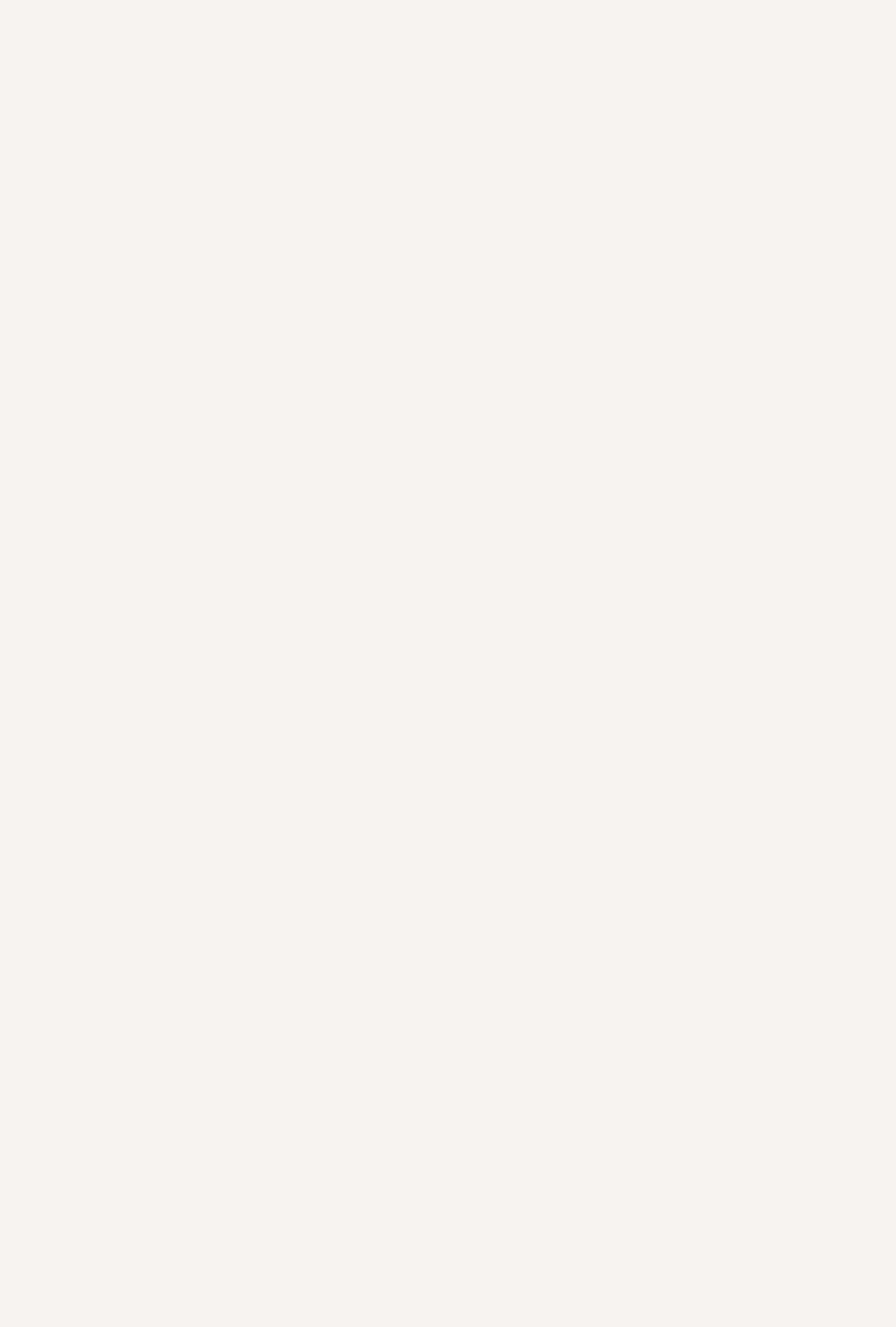
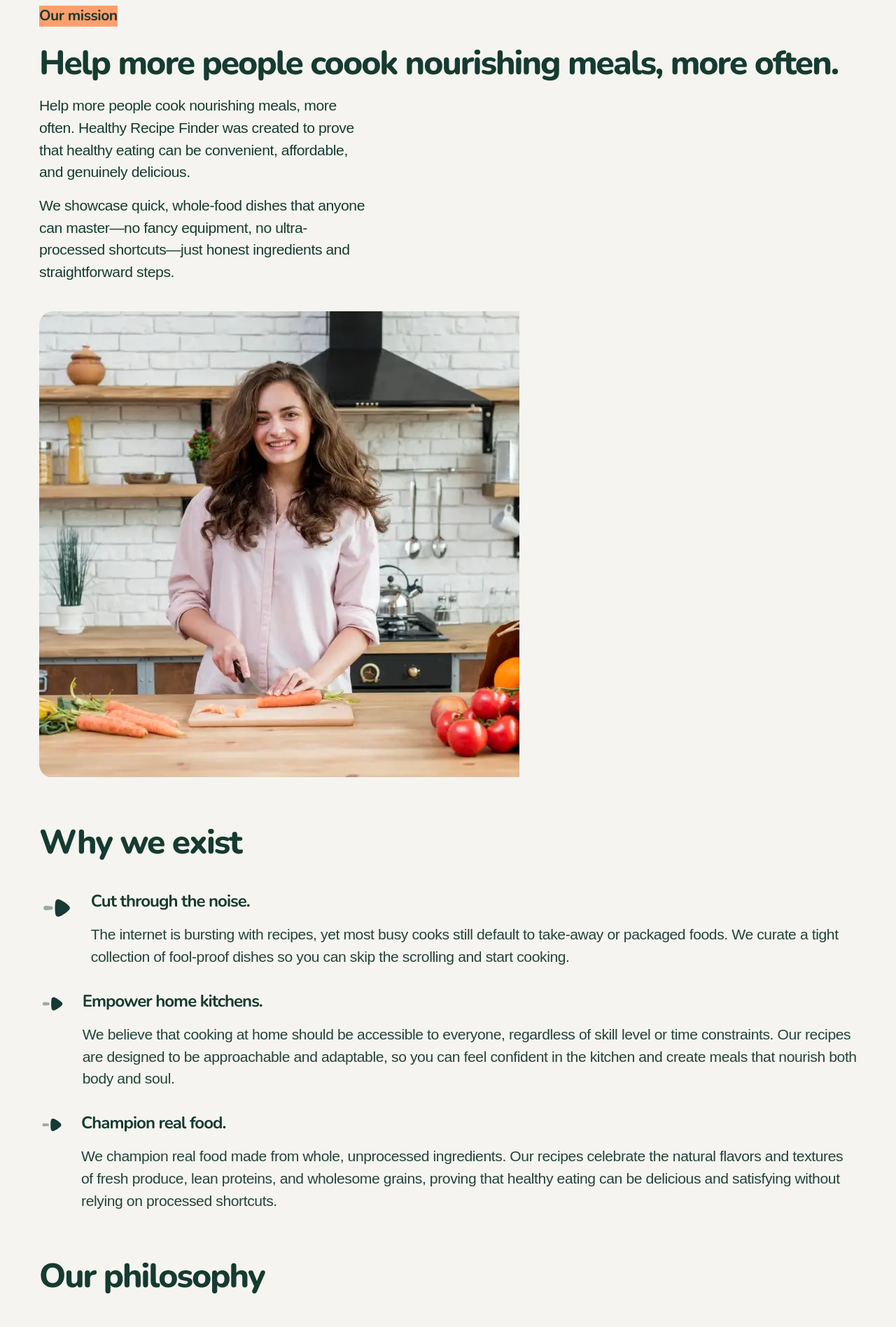
Before and after one commit to cgojk/HealthyMeals, a React (Vite) app: page /about in a window 1280 px wide. Before the commit this address had no page. Shown: the part 120-2017 px from the top of the page at 70% size. Before the commit the page ends 800 px from the top, so only its background shows below. Built offline with nearby package versions, Linux system fonts and the light colour scheme; a web font is replaced by a local one.

Commit message:
organising the styles and creting component for the about page

```diff
--- a/src/App.jsx
+++ b/src/App.jsx
@@ -5,6 +5,7 @@ import { BrowserRouter, Routes, Route} from 'react-router-dom';
 // import Footer from './pages/Footer';
 
 import Home from "./pages/home";
+import About from "./pages/about";
 // import About from "./pages/about";
 // import Recipe from "./pages/recipe";
 // import Recipes from "./pages/recipes";
@@ -17,8 +18,9 @@ export default function App() {
       <Routes>
 
             <Route path="/" element={<Home />} />
-            {/* <Route path="/about" element={<About />} />
-            <Route path="/recipes" element={<Recipe />} />
+            <Route path="/about" element={<About />} />
+            {/* <Route path="/about" element={<About />
+            <Route path="/recipes" element={<Recipe />} /> */}
              {/* <Route path="/recipes" element={<recipes />} /> */}
              {/* <Route path="/recipes" element={<Recipes />} /> */}
 
--- /dev/null
+++ b/src/components/InfoItemAbout.jsx
@@ -0,0 +1,25 @@
+
+import React from "react";
+
+
+export default function InfoItemAbout({arrow, title, description}) {
+    return(
+
+
+                      <li className="wrapper__info--item">
+                        <div className="wrapper__image--arrow">
+                          <img src={arrow} alt="Arrow" className="about__icon--arrow" />
+                       </div>
+                        <div className="wrapper__subtitle--description">
+                            <div className="arrow_subtitle">
+                              <h3 className="about__subtitle--info">{title}</h3>
+                            </div>
+                            <div className="about__description">
+                              <p className="about__description--info">{description}</p>
+                            </div>
+                        </div>
+                      </li>
+
+
+    )
+    }
--- /dev/null
+++ b/src/data/Aboutdatainfo.js
@@ -0,0 +1,42 @@
+import imageIconarrow from "../assets/images/icon-bullet-point.svg";
+
+
+export default [
+    {
+        id: 1,
+        arrow: imageIconarrow,
+        title: "Cut through the noise.",
+        description: " The internet is bursting with recipes, yet most busy cooks still default to take-away or packaged foods. We curate a tight collection of fool-proof dishes so you can skip the scrolling and start cooking."
+    },
+    {
+        id: 2,
+        arrow: imageIconarrow,
+        title: "Empower home kitchens.",
+        description: "We believe that cooking at home should be accessible to everyone, regardless of skill level or time constraints. Our recipes are designed to be approachable and adaptable, so you can feel confident in the kitchen and create meals that nourish both body and soul."
+    },
+    {
+        id: 3,
+        arrow: imageIconarrow,
+        title: "Champion real food.",
+        description: "We champion real food made from whole, unprocessed ingredients. Our recipes celebrate the natural flavors and textures of fresh produce, lean proteins, and wholesome grains, proving that healthy eating can be delicious and satisfying without relying on processed shortcuts."
+    },
+    {
+        id: 4,
+        arrow: imageIconarrow,
+        title: "Inspire healthier habits.",
+        description: "Our mission is to inspire healthier habits by making nutritious cooking simple and enjoyable. We aim to empower individuals to take control of their health through food, fostering a community that values wellness, sustainability, and the joy of cooking at home."
+    },
+    {
+        id: 5,
+        arrow: imageIconarrow,
+        title: "Support sustainable choices.",
+        description: "We are committed to supporting sustainable food choices by promoting recipes that prioritize seasonal, locally sourced ingredients. By encouraging mindful eating and reducing reliance on processed foods, we hope to contribute to a healthier planet and a more sustainable food system."
+    },
+    {
+        id: 6,
+        arrow: imageIconarrow,
+        title: "Foster a community of food lovers.",
+        description: "We believe that sharing recipes and cooking experiences creates a sense of belonging and connection. Our community-driven approach allows home cooks to learn from each other, exchange tips, and celebrate the joy of creating delicious, healthy meals together."
+    }
+
+];
--- a/src/pages/about.jsx
+++ b/src/pages/about.jsx
@@ -5,6 +5,9 @@ import Footer from "../components/Footer";
 import CalltoAction from "../components/CalltoAction";
 import imageAbout from "../assets/images/image-about-our-mission-small.webp";
 import imagebeyonplate from  "../assets/images/image-about-beyond-the-plate-small.webp";
+import arrow from "../assets/images/icon-bullet-point.svg";
+import InfoItemAbout from "../components/InfoItemAbout";
+import dataInfoAbout from "../data/Aboutdatainfo.js";
 
 export default function About() {
   return (
@@ -18,72 +21,128 @@ export default function About() {
             <p className="about__text">
               Help more people cook nourishing meals, more often.
               Healthy Recipe Finder was created to prove that healthy
-              eating can be convenient, affordable, and genuinely delicious.
+              eating can be convenient, affordable, and genuinely delicious. </p>
+
+              <p className="about__text">
               We showcase quick, whole-food dishes that anyone can master—no
               fancy equipment, no ultra-processed shortcuts—just honest
               ingredients and straightforward steps.
             </p>
           </div>
-          <div className="wrapper_image">
+          <div className="wrapper__image">
             <img src={imageAbout} alt="About" loading="lazy" className="about__image" />
           </div>
       </div>
 
-      <section className="About__section--info">
+      <section className="about__section--info">
 
           <h2 className="about__subtitle">Why we exist</h2>
-          <p className="about__text">
-            Cut through the noise.
-            The internet is bursting with recipes, yet most busy cooks
+          <ul className="about__text">
+            <InfoItemAbout
+              arrow={dataInfoAbout[0].arrow}
+              title={dataInfoAbout[0].title}
+              description={dataInfoAbout[0].description}
+            />
+            <InfoItemAbout
+              arrow={dataInfoAbout[1].arrow}
+              title={dataInfoAbout[1].title}
+              description={dataInfoAbout[1].description}
+            />
+            <InfoItemAbout
+              arrow={dataInfoAbout[2].arrow}
+              title={dataInfoAbout[2].title}
+              description={dataInfoAbout[2].description}
+            />
+
+
+              {/* <li className="wrapper__info--item">
+                <div className="wrapper__image--arrow">
+                  <img src={arrow} alt="Arrow" className="about__icon--arrow" />
+               </div>
+                <div className="wrapper__subtitle--description">
+                    <div className="arrow_subtitle">
+                      <h3 className="about__subtitle--info">Cut through the noise. </h3>
+                    </div>
+                    <div className="about__description">
+                      <p className="about__description--info"> The internet is bursting with recipes, yet most busy cooks
                         still default to take-away or packaged foods. We curate a
                       tight collection of fool-proof dishes so you can skip the
                       scrolling and start cooking.
                     </p>
+                    </div>
+                </div>
+              </li>
 
-          <p className="about__text">
-            Empower home kitchens.
-            When you control what goes into your meals, you control how
+
+             <li className="wrapper__info--item">
+
+               <div className="wrapper__image--arrow">
+                 <img src={arrow} alt="Arrow" className="about__icon--arrow" />
+               </div>
+              <div className="wrapper__subtitle--description">
+                 <div className="arrow_subtitle">
+                   <h3 className="about__subtitle--info">Empower home kitchens. </h3>
+                </div>
+                 <div className="about__description">
+                    <p className="about__description--info">When you control what goes into your meals, you control how
                     you feel. Every recipe is built around unrefined ingredients
                     and ready in about half an hour of active prep.
                     </p>
+                  </div>
+                </div>
+              </li> */}
 
-          <p className="about__text">
-            Make healthy look good.
-            High-resolution imagery shows you exactly what success looks
-            like—because we eat with our eyes first, and confidence matters.
+              {/* <li className="wrapper__info--item">
+
+                <div className="wrapper__image--arrow">
+                   <img src={arrow} alt="Arrow" className="about__icon--arrow" />
+                </div>
+                <div className="wrapper__subtitle--description">
+                   <div className="arrow_subtitle">
+                     <h3 className="about__subtitle--info">Make healthy eating inclusive. </h3>
+                  </div>
+                   <div className="about__description">
+                      <p className="about__description--info">We celebrate the diversity of home cooks and palates,
+                        offering a range of flavors and dietary preferences without
+                        ever sacrificing simplicity or taste.
                       </p>
+                    </div>
+                  </div>
+              </li> */}
+
+          </ul>
+
+
 
       </section>
 
-      <section className="About__section--philosophy">
 
-      <h2 className="about__subtitle">Our food philosophy</h2>
-      <p className="about__text">
-        Whole ingredients first.
-        Fresh produce, grains, legumes, herbs, and quality fats form the
-        backbone of every recipe.
-      </p>
+      <section className="about__section--info">
 
-      <p className="about__text">
-        Flavor without compromise.
-        Spices, citrus, and natural sweetness replace excess salt, sugar,
-        and additives.
-      </p>
+          <h2 className="about__subtitle">Our philosophy</h2>
+          <ul className="about__text">
+             <InfoItemAbout
+              arrow={dataInfoAbout[3].arrow}
+              title={dataInfoAbout[3].title}
+              description={dataInfoAbout[3].description}
+            />
+              <InfoItemAbout
+              arrow={dataInfoAbout[4].arrow}
+              title={dataInfoAbout[4].title}
+              description={dataInfoAbout[4].description}
+            />
+              <InfoItemAbout
+              arrow={dataInfoAbout[5].arrow}
+              title={dataInfoAbout[5].title}
+              description={dataInfoAbout[5].description}
+            />
 
-      <p className="about__text">
-        Respect for time.
-        Weeknight meals should slot into real schedules; weekend cooking
-        can be leisurely but never wasteful.
-      </p>
+          </ul>
 
-      <p className="about__text">
-        Sustainable choices.
-        Short ingredient lists cut down on food waste and carbon footprint,
-        while plant-forward dishes keep things planet-friendly.
-      </p>
  </section>
 
  <section className="About__section--beyond">
+        <div className="beyond__text">
               <h2 className="about__subtitle">Beyond the plate</h2>
               <p className="about__text">
                 We believe food is a catalyst for community and well-being.
@@ -95,8 +154,10 @@ export default function About() {
                 <li className="about__list__item">Reduce reliance on single-use packaging and delivery waste.</li>
                 <li className="about__list__item">Spark curiosity about seasonal produce and local agriculture.</li>
               </ul>
-
+          </div>
+          <div className="image__beyond">
             <img src={imagebeyonplate} alt="Beyond the plate" loading="lazy" className="about__image--beyond" />
+          </div>
       </section>
     </section>
     <section className="recipes__section">
@@ -107,70 +168,3 @@ export default function About() {
 
   )
 }
-
-
-
-
-
-  /* Our mission
-
-  Help more people cook nourishing meals, more often.
-
-  Healthy Recipe Finder was created to prove that healthy
-  eating can be convenient, affordable, and genuinely delicious.
-
-  We showcase quick, whole-food dishes that anyone can master—no
-  fancy equipment, no ultra-processed shortcuts—just honest
-  ingredients and straightforward steps.
-
-  Why we exist
-
-  Cut through the noise.
-  The internet is bursting with recipes, yet most busy cooks
-  still default to take-away or packaged foods. We curate a
-  tight collection of fool-proof dishes so you can skip the
-  scrolling and start cooking.
-
-  Empower home kitchens.
-  When you control what goes into your meals, you control how
-  you feel. Every recipe is built around unrefined ingredients
-  and ready in about half an hour of active prep.
-
-  Make healthy look good.
-  High-resolution imagery shows you exactly what success looks
-  like—because we eat with our eyes first, and confidence matters.
-
-  Our food philosophy
-
-  Whole ingredients first.
-  Fresh produce, grains, legumes, herbs, and quality fats form the
-  backbone of every recipe.
-
-  Flavor without compromise.
-  Spices, citrus, and natural sweetness replace excess salt, sugar,
-  and additives.
-
-  Respect for time.
-  Weeknight meals should slot into real schedules; weekend cooking
-  can be leisurely but never wasteful.
-
-  Sustainable choices.
-  Short ingredient lists cut down on food waste and carbon footprint,
-  while plant-forward dishes keep things planet-friendly.
-
-  Beyond the plate
-
-  We believe food is a catalyst for community and well-being.
-  By sharing approachable recipes, we hope to:
-
-  Encourage family dinners and social cooking.
-  Reduce reliance on single-use packaging and delivery waste.
-  Spark curiosity about seasonal produce and local agriculture.
-
-  Ready to cook smarter?
-
-  Hit the button, pick a recipe, and get dinner on the table—fast.
-
-  Browse recipes
-
-  Made with ❤️ and 🥑 */}
--- /dev/null
+++ b/src/styles/_about.scss
@@ -0,0 +1,91 @@
+.about{
+    padding:var(--spacing-200);
+    margin-top:var(--spacing-800);
+}
+
+
+.wrapper_text{
+    .small__title{
+        font:var(--font-5);
+        letter-spacing: var(--ls-5);
+        color: var(--neutral-900);
+        background-color:var(--orange-500);
+        display: inline-block;
+        margin-top:var(--spacing-600);
+        margin-bottom:var(--spacing-300);
+    }
+    .about__title{
+        font:var(--font-2);
+        letter-spacing: var(--ls-2);
+        color: var(--neutral-900);
+
+    }
+    .about__text{
+        font:var(--font-6);
+        letter-spacing: var(--ls-6);
+        color: var(--neutral-900);
+        margin-top: var(--spacing-200);
+        max-inline-size: 40ch;
+    }
+
+}
+.wrapper__image{
+    margin-top: var(--spacing-500);
+    border-radius:var(--radius-20);
+    overflow:hidden;
+
+}
+
+.about__section--info{
+    margin-top: var(--spacing-800);
+    .about__subtitle{
+        font:var(--font-2);
+        letter-spacing: var(--ls-2);
+        color: var(--neutral-900);
+    }
+    .about__text{
+        margin-top: var(--spacing-500);
+        display:flex;
+        flex-direction:column;
+        gap:var(--spacing-400);
+
+        .wrapper__info--item{
+            display:flex;
+            flex-direction:row;
+            gap:var(--spacing-300);
+        }
+        .wrapper__image--arrow{
+
+
+        .about__icon--arrow{
+            width:80px;
+
+        }
+      }
+        .wrapper__subtitle--description{
+            display:flex;
+            flex-direction:column;
+            gap:var(--spacing-200);
+        }
+
+
+
+        .about__subtitle--info{
+            font:var(--font-4);
+            letter-spacing: var(--ls-4);
+            color: var(--neutral-900);
+
+
+
+        }
+        .about__description--info{
+            font:var(--font-6);
+            letter-spacing: var(--ls-6);
+            color: var(--neutral-800);
+
+        }
+
+
+    }
+
+}
--- a/src/styles/_tokens.scss
+++ b/src/styles/_tokens.scss
@@ -3,6 +3,7 @@
 
 :root{
     --neutral-900:hsl(164,45%,16%);
+    --neutral-800:hsl(165,32%,20%);
     --neutral-600:hsl(166,22%,28%);
     --neutral-300:hsl(160,13%,84%);
     --neutral-200:hsl(150,10%,89%);
--- a/src/styles/index.css
+++ b/src/styles/index.css
@@ -154,6 +154,7 @@ p {
 }
 :root {
   --neutral-900:hsl(164,45%,16%);
+  --neutral-800:hsl(165,32%,20%);
   --neutral-600:hsl(166,22%,28%);
   --neutral-300:hsl(160,13%,84%);
   --neutral-200:hsl(150,10%,89%);
@@ -629,4 +630,75 @@ main {
 }
 .footer .footer__links .footer__item .footer__link:hover {
   color: var(--neutral-900);
+}
+
+.about {
+  padding: var(--spacing-200);
+  margin-top: var(--spacing-800);
+}
+
+.wrapper_text .small__title {
+  font: var(--font-5);
+  letter-spacing: var(--ls-5);
+  color: var(--neutral-900);
+  background-color: var(--orange-500);
+  display: inline-block;
+  margin-top: var(--spacing-600);
+  margin-bottom: var(--spacing-300);
+}
+.wrapper_text .about__title {
+  font: var(--font-2);
+  letter-spacing: var(--ls-2);
+  color: var(--neutral-900);
+}
+.wrapper_text .about__text {
+  font: var(--font-6);
+  letter-spacing: var(--ls-6);
+  color: var(--neutral-900);
+  margin-top: var(--spacing-200);
+  max-inline-size: 40ch;
+}
+
+.wrapper__image {
+  margin-top: var(--spacing-500);
+  border-radius: var(--radius-20);
+  overflow: hidden;
+}
+
+.about__section--info {
+  margin-top: var(--spacing-800);
+}
+.about__section--info .about__subtitle {
+  font: var(--font-2);
+  letter-spacing: var(--ls-2);
+  color: var(--neutral-900);
+}
+.about__section--info .about__text {
+  margin-top: var(--spacing-500);
+  display: flex;
+  flex-direction: column;
+  gap: var(--spacing-400);
+}
+.about__section--info .about__text .wrapper__info--item {
+  display: flex;
+  flex-direction: row;
+  gap: var(--spacing-300);
+}
+.about__section--info .about__text .wrapper__image--arrow .about__icon--arrow {
+  width: 80px;
+}
+.about__section--info .about__text .wrapper__subtitle--description {
+  display: flex;
+  flex-direction: column;
+  gap: var(--spacing-200);
+}
+.about__section--info .about__text .about__subtitle--info {
+  font: var(--font-4);
+  letter-spacing: var(--ls-4);
+  color: var(--neutral-900);
+}
+.about__section--info .about__text .about__description--info {
+  font: var(--font-6);
+  letter-spacing: var(--ls-6);
+  color: var(--neutral-800);
 }/*# sourceMappingURL=index.css.map */
--- a/src/styles/index.scss
+++ b/src/styles/index.scss
@@ -2,4 +2,5 @@
 @use './reset' as *;
 @use './tokens' as *;
 @use './base' as *;
+@use "./about" as *;
 // @use'./queries' as *;
```
Also changed, not shown: 1 other file (tests, documents, lock files or other folders). Lines whose indentation alone changed are shown as unchanged.
